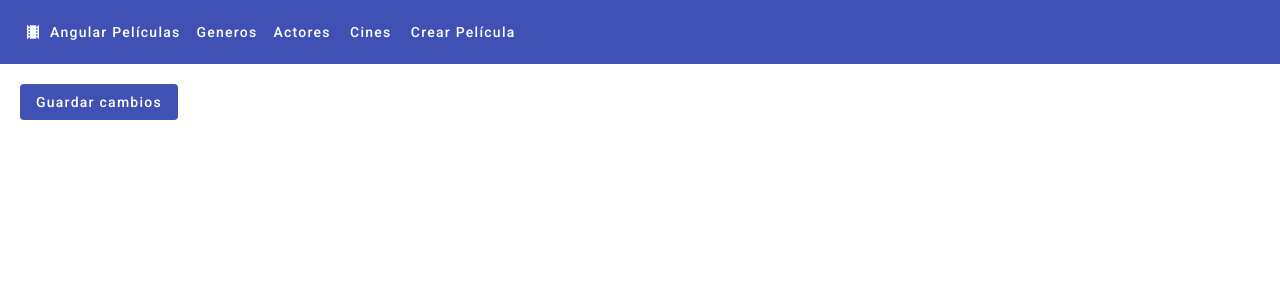
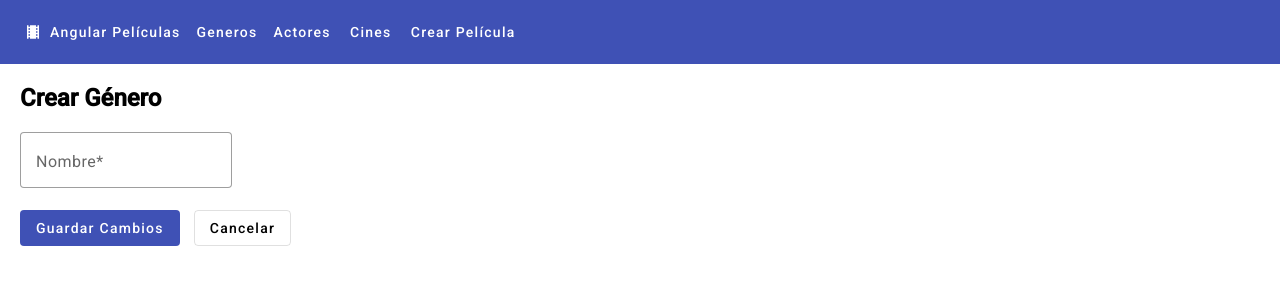
Before and after one commit to negrura14/PeliculasFront, an Angular app: page /generos/crear in a window 1280 px wide. Shown: the top 300 px of the page. Built offline with nearby package versions, Linux system fonts and the light colour scheme.

Commit message:
clase 48

```diff
--- a/src/app/app-routing.module.ts
+++ b/src/app/app-routing.module.ts
@@ -63,7 +63,7 @@ const routes: Routes = [
     path: 'peliculas/editar/:id',
     component: EditarPeliculaComponent,
   },
-  //! si la ruta es invalida redirige al inicio
+  //! Wildcard: si la ruta es invalida redirige al inicio
   {path: '**',redirectTo: '' }
 
 
--- a/src/app/app.module.ts
+++ b/src/app/app.module.ts
@@ -6,6 +6,8 @@ import { AppComponent } from './app.component';
 import { ListadoPeliculasComponent } from './peliculas/listado-peliculas/listado-peliculas.component';
 import { ListadoGenericoComponent } from './utilidades/listado-generico/listado-generico.component';
 import { BrowserAnimationsModule } from '@angular/platform-browser/animations';
+import { ReactiveFormsModule } from '@angular/forms'
+
 import {MaterialModule} from './material/material.module';
 import { MenuComponent } from './menu/menu.component';
 import { RatingComponent } from './utilidades/rating/rating.component';
@@ -48,7 +50,8 @@ import { EditarPeliculaComponent } from './peliculas/editar-pelicula/editar-peli
     BrowserModule,
     AppRoutingModule,
     BrowserAnimationsModule,
-    MaterialModule
+    MaterialModule,
+    ReactiveFormsModule,
   ],
   providers: [],
   bootstrap: [AppComponent]
--- a/src/app/generos/crear-genero/crear-genero.component.css
+++ b/src/app/generos/crear-genero/crear-genero.component.css
@@ -0,0 +1,3 @@
+button{
+    margin-right: 1em;
+}
--- a/src/app/generos/crear-genero/crear-genero.component.html
+++ b/src/app/generos/crear-genero/crear-genero.component.html
@@ -1,4 +1,17 @@
 
-<button mat-flat-button color="primary" type="button" (click)="guardarCambios()">
-    Guardar cambios
-</button>
+<h2>Crear Género</h2>
+
+<form (submit)="guardarCambios" [formGroup]="form">
+    <mat-form-field appearance="outline">
+        <mat-label>Nombre*</mat-label>
+        <input formControlName="nombre" matInput/>
+    </mat-form-field>
+    <div>
+        <button mat-flat-button color="primary">
+            Guardar Cambios
+        </button>
+        <a mat-stroked-button routerLink="/generos">
+            Cancelar
+        </a>
+    </div>
+</form>
--- a/src/app/generos/crear-genero/crear-genero.component.ts
+++ b/src/app/generos/crear-genero/crear-genero.component.ts
@@ -1,4 +1,5 @@
-import { Component } from '@angular/core';
+import { Component, OnInit } from '@angular/core';
+import { FormBuilder, FormGroup } from '@angular/forms';
 import { Router } from '@angular/router';
 
 @Component({
@@ -6,10 +7,18 @@ import { Router } from '@angular/router';
   templateUrl: './crear-genero.component.html',
   styleUrl: './crear-genero.component.css'
 })
-export class CrearGeneroComponent {
+export class CrearGeneroComponent implements OnInit {
 
-  constructor(private router: Router){}
+  constructor(private router: Router, private formBuilder: FormBuilder){}
 
+  form: any = FormGroup;
+
+  ngOnInit(): void {
+    this.form = this.formBuilder.group({
+      nombre: '',
+
+    });
+  }
   guardarCambios() {
     //* Guardar los cambios
     this.router.navigate(['/generos'])
```
Also changed, not shown: src/app/material/material.module.ts (+7 -1 lines).
